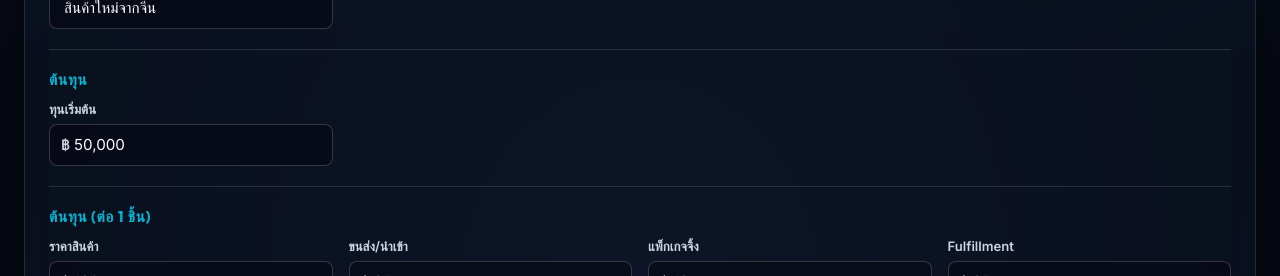
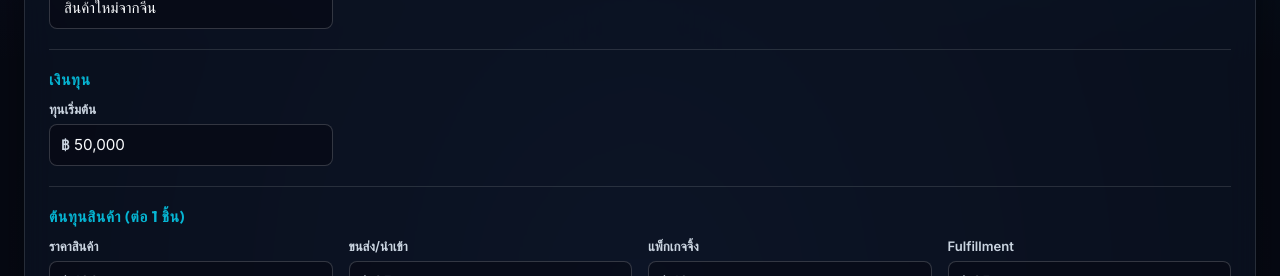
Before and after one commit to Thodsawas22/E-Commerce-Scaling, a Next.js app: page / in a window 1280 px wide. Shown: the part 499-775 px from the top of the page. Built offline with nearby package versions, Linux system fonts and the light colour scheme.

Commit message:
UI: Renamed section ต้นทุน to เงินทุน and ต้นทุน (ต่อ 1 ชิ้น) to ต้นทุนสินค้า (ต่อ 1 ชิ้น)

```diff
--- a/app/page.tsx
+++ b/app/page.tsx
@@ -673,14 +673,14 @@ export default function Home() {
           </div>
 
           <div className="input-section">
-            <h3 className="section-title">ต้นทุน</h3>
+            <h3 className="section-title">เงินทุน</h3>
             <div className="field-grid">
               <NumberField formatThousands unit="฿" label="ทุนเริ่มต้น" value={inputs.startingCapital} onChange={(value) => setInput("startingCapital", value)} />
             </div>
           </div>
 
           <div className="input-section">
-            <h3 className="section-title">ต้นทุน (ต่อ 1 ชิ้น)</h3>
+            <h3 className="section-title">ต้นทุนสินค้า (ต่อ 1 ชิ้น)</h3>
             <div className="field-grid">
               <NumberField unit="฿" label="ราคาสินค้า" value={inputs.productCost} onChange={(value) => setInput("productCost", value)} />
               <NumberField unit="฿" label="ขนส่ง/นำเข้า" value={inputs.inboundShippingCost} onChange={(value) => setInput("inboundShippingCost", value)} />
```
